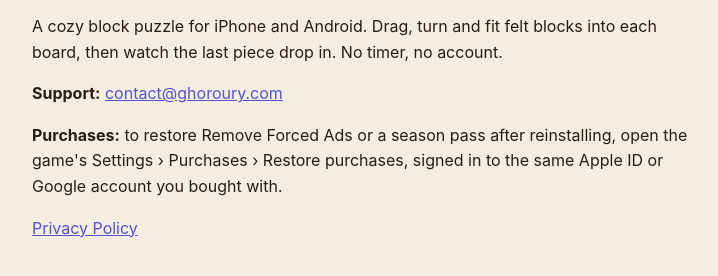
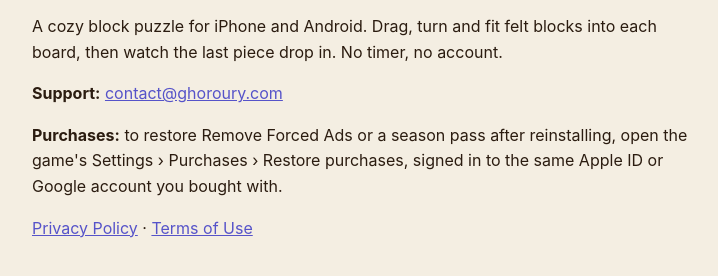
Before and after one commit to ghoroury/public-policy, a plain HTML site: page fits-just-right/index.html in a window 1280 px wide. Shown: the part 92-368 px from the top of the page, without its empty margins (272-990 px from the left). Drawn offline with Linux system fonts and the light colour scheme.

Commit message:
Fits, Just Right: link the Terms of Use

```diff
--- a/fits-just-right/index.html
+++ b/fits-just-right/index.html
@@ -18,6 +18,6 @@
 <p>A cozy block puzzle for iPhone and Android. Drag, turn and fit felt blocks into each board, then watch the last piece drop in. No timer, no account.</p>
 <p><strong>Support:</strong> <a href="mailto:contact@ghoroury.com">contact@ghoroury.com</a></p>
 <p><strong>Purchases:</strong> to restore Remove Forced Ads or a season pass after reinstalling, open the game's Settings › Purchases › Restore purchases, signed in to the same Apple ID or Google account you bought with.</p>
-<p><a href="privacy-policy.html">Privacy Policy</a></p>
+<p><a href="privacy-policy.html">Privacy Policy</a> · <a href="terms.html">Terms of Use</a></p>
 </body>
 </html>
```
